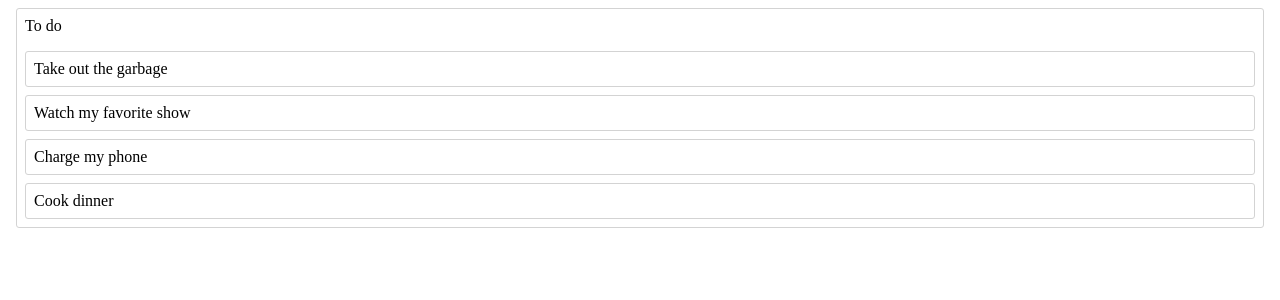
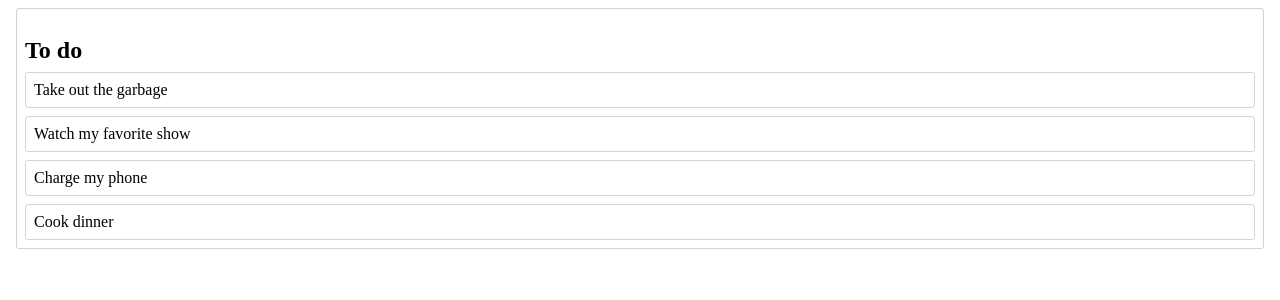
Before and after one commit to carlorizzante/react-beautiful-dnd-demo, a React (Create React App) app: page / in a window 1280 px wide. Shown: the top 300 px of the page. Built offline with nearby package versions, Linux system fonts and the light colour scheme.

Commit message:
feat: implement drag and drop, preserve re-ordering

```diff
--- a/package.json
+++ b/package.json
@@ -11,6 +11,7 @@
     "@testing-library/react": "^9.3.2",
     "@testing-library/user-event": "^7.1.2",
     "react": "^16.13.1",
+    "react-beautiful-dnd": "^13.0.0",
     "react-dom": "^16.13.1",
     "react-scripts": "3.4.1",
     "rebass": "^4.0.7",
@@ -38,6 +39,7 @@
     ]
   },
   "devDependencies": {
+    "@types/react-beautiful-dnd": "^12.1.2",
     "@types/rebass": "^4.0.6"
   }
 }
--- a/src/App.js
+++ b/src/App.js
@@ -1,23 +1,68 @@
 import React, { useState } from 'react'
 import './app.css'
 import { Box } from 'rebass'
-import { Column } from './column'
+import { Column } from './components'
+// import { Column } from './stateful-components'
+import { DragDropContext } from 'react-beautiful-dnd'
 import { initialData } from './initial-data'
 
 export const App = () => {
   const [data, setData] = useState(initialData)
 
-  console.log(data);
+  const handleOnDragStart = result => {
+    console.log('handleOnDragStart', result)
+  }
+  const handleOnDragUpdate = result => {
+    console.log('handleOnDragUpdate', result)
+  }
+
+  const handleOnDragEnd = result => {
+    console.log('handleOnDragEnd', result)
+    const { destination, source, draggableId } = result
+
+    // Dropped outside a droppable
+    if (!destination) return
+
+    // Dropped in the same position as it started
+    if (destination.index === source.index && destination.droppableId === source.droppableId) return
+
+    const column = data.columns[source.droppableId]
+    const newTaskIds = Array.from(column.taskIds)
+    newTaskIds.splice(source.index, 1) // remove task from initial position
+    newTaskIds.splice(destination.index, 0, draggableId) // add task to new position
+
+    const newColumn = {
+      ...column,
+      taskIds: newTaskIds,
+    }
+
+    const newData = {
+      ...data,
+      columns: {
+        ...data.columns,
+        [newColumn.id]: newColumn
+      }
+    }
+
+    setData(newData)
+  }
+
+  console.log(data)
 
   return (
-    <Box>
+    <DragDropContext
+      onDragStart={handleOnDragStart}
+      onDragUpdate={handleOnDragUpdate}
+      onDragEnd={handleOnDragEnd}
+    >
+      <Box className="app">
         {data.columnOrder.map(columnId => {
           const column = data.columns[columnId]
           const tasks = column.taskIds.map(taskId => data.tasks[taskId])
-        console.log(tasks)
           return <Column key={column.id} column={column} tasks={tasks}/>
         })}
       </Box>
+    </DragDropContext>
   )
 
 }
--- a/src/column.js
+++ /dev/null
@@ -1,48 +0,0 @@
-import React from 'react'
-import { Box } from 'rebass'
-import { css } from '@emotion/core'
-import { Task } from './task'
-
-export const ColumnWrapper = ({ children, ...rest }) => (
-  <Box
-    css={css`
-      margin: 8px;
-      border: 1px solid lightgrey;
-      border-radius: 3px;
-    `}
-    {...rest}
-  >
-    {children}
-  </Box>
-)
-
-export const ColumnTitle = ({ children, ...rest }) => (
-  <Box
-    css={css`
-      padding: 8px;
-    `}
-    {...rest}
-  >
-    {children}
-  </Box>
-)
-
-export const TaskList = ({ children, ...rest }) => (
-  <Box
-    css={css`
-      padding: 8px;
-    `}
-    {...rest}
-  >
-    {children}
-  </Box>
-)
-
-export const Column = ({ column, tasks }) => (
-  <ColumnWrapper>
-    <ColumnTitle>{column.title}</ColumnTitle>
-    <TaskList>
-      {tasks.map(task => <Task key={task.id} {...task}/>)}
-    </TaskList>
-  </ColumnWrapper>
-)
--- /dev/null
+++ b/src/components/column.js
@@ -0,0 +1,53 @@
+import React from 'react'
+import { Box } from 'rebass'
+import { css } from '@emotion/core'
+import { Droppable } from 'react-beautiful-dnd'
+import { Task } from '.'
+import styled from '@emotion/styled'
+
+const Container = React.forwardRef(({ children, ...rest }, ref) => (
+  <Box
+    ref={ref}
+    css={css`
+      margin: 8px;
+      padding: 8px 8px 0;
+      border: 1px solid lightgrey;
+      border-radius: 3px;
+    `}
+    {...rest}
+  >
+    {children}
+  </Box>
+))
+
+const Title = styled('h2')`
+  margin-bottom: 8px;
+`
+
+const TaskList = React.forwardRef(({ children, ...rest }, ref) =>(
+  <Box
+    ref={ref}
+    {...rest}
+  >
+    {children}
+  </Box>
+))
+
+export const Column = ({ column, tasks }) => (
+  <Container>
+    <Title>{column.title}</Title>
+    <Droppable droppableId={column.id}>
+      {provided => (
+        <TaskList
+          ref={provided.innerRef}
+          {...provided.droppableProps}
+        >
+          {tasks.map((task, index) => (
+            <Task key={task.id} index={index} {...task}/>
+          ))}
+          {provided.placeholder}
+        </TaskList>
+      )}
+    </Droppable>
+  </Container>
+)
--- /dev/null
+++ b/src/components/index.js
@@ -0,0 +1,2 @@
+export * from './column'
+export * from './task'
--- /dev/null
+++ b/src/components/task.js
@@ -0,0 +1,37 @@
+import React from 'react'
+import { Box } from 'rebass'
+import { css } from '@emotion/core'
+import { Draggable } from 'react-beautiful-dnd'
+
+const Container = React.forwardRef(({ children, ...rest }, ref) => (
+  <Box
+    ref={ref}
+    css={css`
+      padding: 8px;
+      border: 1px solid lightgrey;
+      border-radius: 3px;
+      background-color: white;
+      margin-bottom: 8px;
+    `}
+    {...rest}
+  >
+    {children}
+  </Box>
+))
+
+export const Task = ({ id, index, content }) => (
+  <Draggable
+    draggableId={id}
+    index={index}
+  >
+    {provided => (
+      <Container
+        ref={provided.innerRef}
+        {...provided.draggableProps}
+        {...provided.dragHandleProps}
+      >
+        {content}
+      </Container>
+    )}
+  </Draggable>
+)
--- /dev/null
+++ b/src/stateful-components/index.js
@@ -0,0 +1,2 @@
+export * from './column'
+export * from './task'
--- a/src/task.js
+++ /dev/null
@@ -1,24 +0,0 @@
-import React from 'react'
-import { Box } from 'rebass'
-import { css } from '@emotion/core'
-
-export const TaskWrapper = ({ children, ...rest }) => (
-  <Box
-    css={css`
-      padding: 8px;
-      border: 1px solid lightgrey;
-      border-radius: 3px;
-
-      &:not(:first-of-type) {
-        margin-top: 8px;
-      }
-    `}
-    {...rest}
-  >
-    {children}
-  </Box>
-)
-
-export const Task = ({ id, content }) => (
-  <TaskWrapper>{content}</TaskWrapper>
-)
```
Also changed, not shown: src/stateful-components/column.js (added, +46 -0 lines), src/stateful-components/task.js (added, +36 -0 lines), 1 other file (tests, documents, lock files or other folders). Lines whose indentation alone changed are shown as unchanged.
